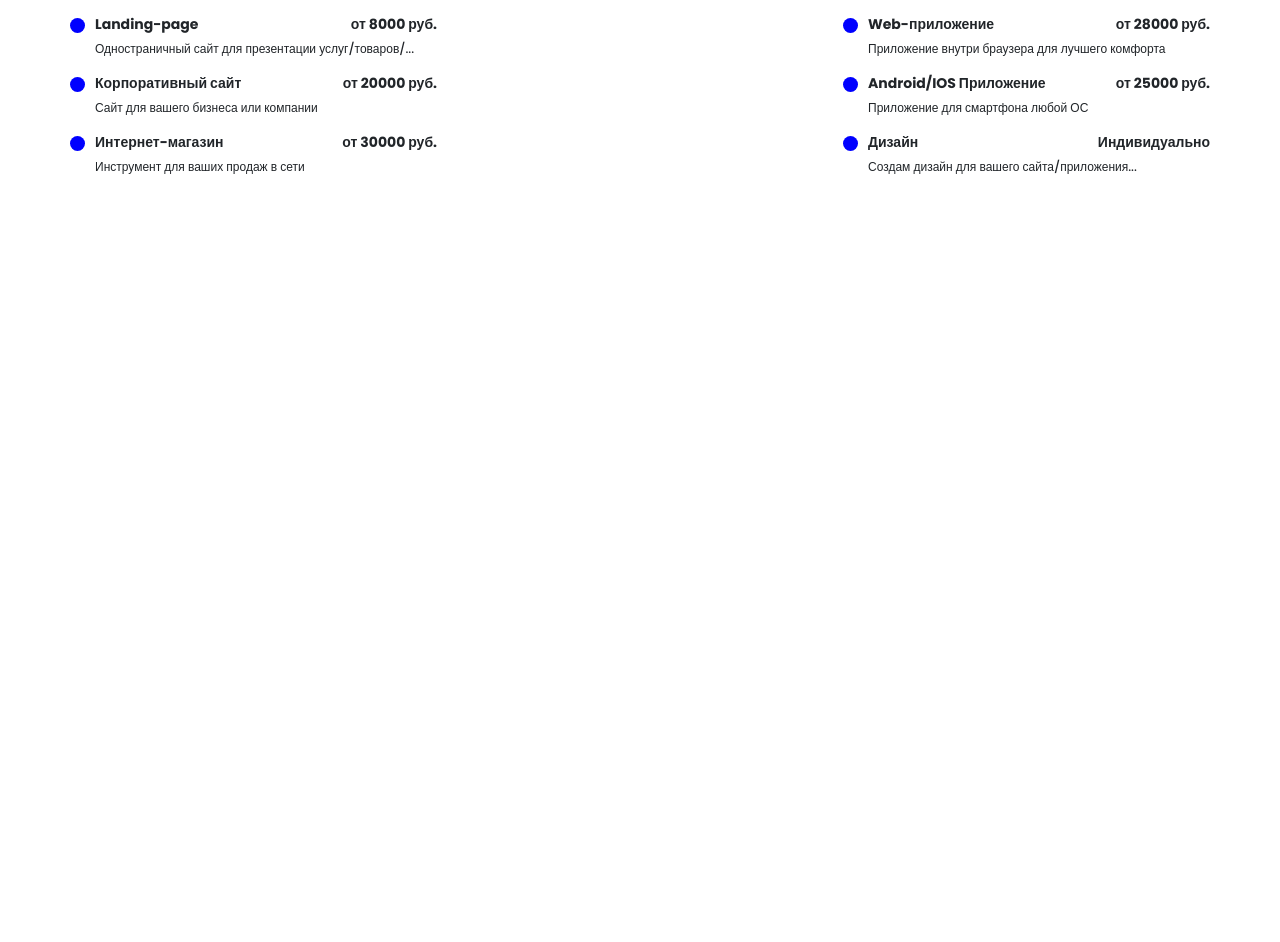
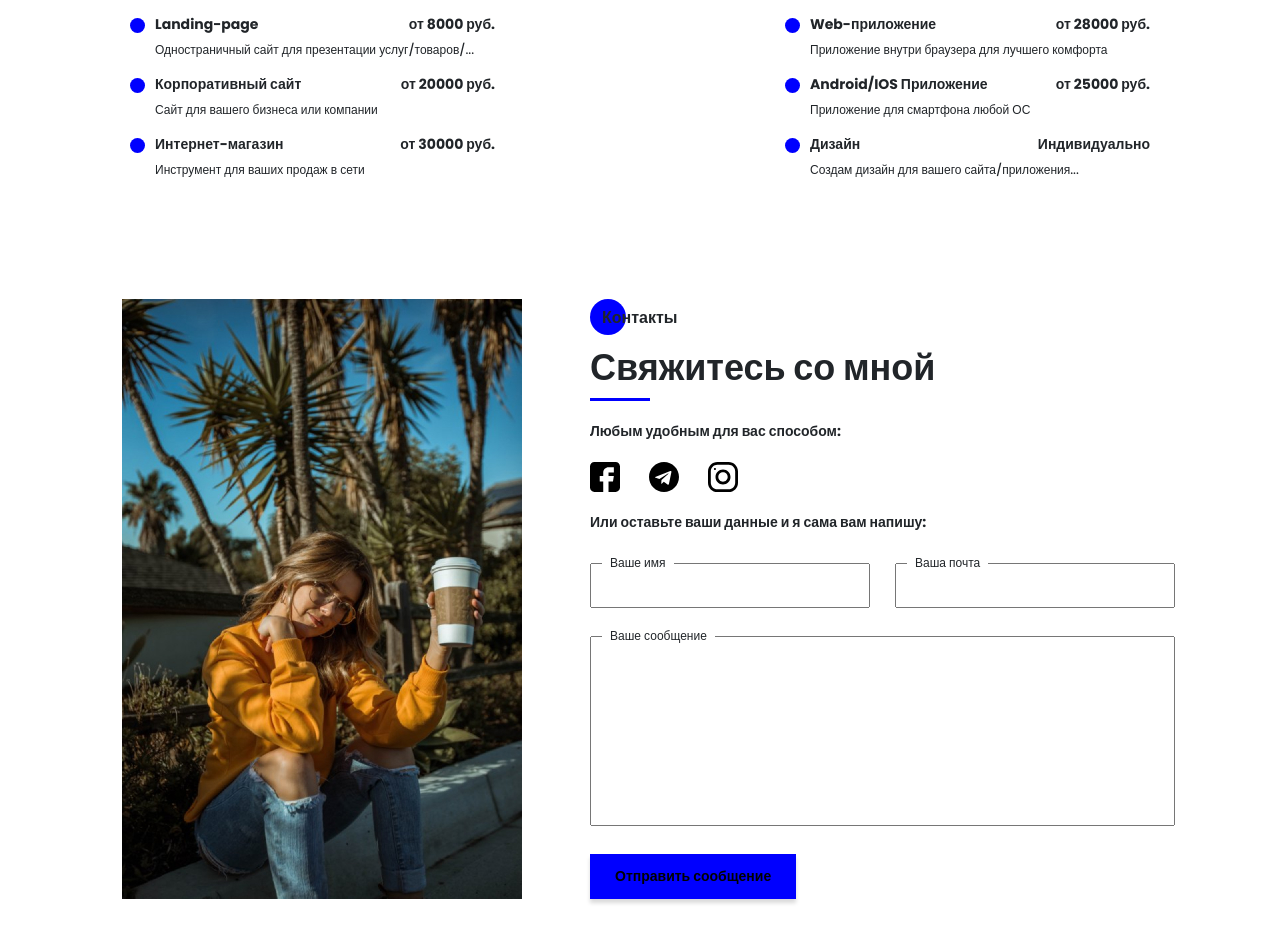
Before and after one commit to maxbronnikov10/portfolio, a website: page src/index.html in a window 1280 px wide. Shown: the part 4420-5362 px from the top of the page. Before the commit the page ends 4699 px from the top, so only its background shows below. Drawn offline with nearby package versions, Linux system fonts and the light colour scheme; files that its build step writes are made by us from their sources; files whose address does not match are found by name.

Commit message:
add contacts section

```diff
--- a/src/index.html
+++ b/src/index.html
@@ -393,11 +393,15 @@
             <h2 class="title title_fz14 title__section-title">Прайс-лист</h2>
             <div class="divider"></div>
             <div class="price__wrapper">
-                <div class="price__column">
                 <div class="price__item">
                     <h3 class="title title_fz14">Landing-page</h3>
                     <div class="price__tag">от 8000 руб.</div>
                     <div class="price__description">Одностраничный сайт для презентации услуг/товаров/...</div>
+                </div>
+                <div class="price__item">
+                    <h3 class="title title_fz14">Web-приложение</h3>
+                    <div class="price__tag">от 28000 руб.</div>
+                    <div class="price__description">Приложение внутри браузера для лучшего комфорта</div>
                 </div>
                 <div class="price__item">
                     <h3 class="title title_fz14">Корпоративный сайт</h3>
@@ -405,27 +409,57 @@
                     <div class="price__description">Сайт для вашего бизнеса или компании</div>
                 </div>
                 <div class="price__item">
-                        <h3 class="title title_fz14">Интернет-магазин</h3>
-                        <div class="price__tag">от 30000 руб.</div>
-                        <div class="price__description">Инструмент для ваших продаж в сети</div>
-                    </div>
-                </div>
-                <div class="price__column">
-                    <div class="price__item">
-                        <h3 class="title title_fz14">Web-приложение</h3>
-                        <div class="price__tag">от 28000 руб.</div>
-                        <div class="price__description">Приложение внутри браузера для лучшего комфорта</div>
-                    </div>
-                    <div class="price__item">
                     <h3 class="title title_fz14">Android/IOS Приложение</h3>
                     <div class="price__tag">от 25000 руб.</div>
                     <div class="price__description">Приложение для смартфона любой ОС</div>
                 </div>
                 <div class="price__item">
+                    <h3 class="title title_fz14">Интернет-магазин</h3>
+                    <div class="price__tag">от 30000 руб.</div>
+                    <div class="price__description">Инструмент для ваших продаж в сети</div>
+                </div>
+
+
+
+                <div class="price__item">
                     <h3 class="title title_fz14">Дизайн</h3>
                     <div class="price__tag">Индивидуально</div>
                     <div class="price__description">Создам дизайн для вашего сайта/приложения...</div>
                 </div>
+
+            </div>
+        </div>
+    </section>
+    <section class="contacts">
+        <div class="container">
+            <div class="contacts__wrapper">
+                <div class="contacts__photo"><img src="img/main_photo.jpg" alt="photo"></div>
+                <div class="contacts__description">
+                    <h2 class="title title_fz16 contacts__title">Контакты</h2>
+                    <div class="title title_fz36 contacts__subtitle">Свяжитесь со мной</div>
+                    <div class="divider"></div>
+                    <div class="title title_fz14 contacts__text">Любым удобным для вас способом:</div>
+                    <div class="contacts__social">
+                        <a class="contacts__link" href=""><img src="icons/social/facebook.svg" alt="facebook"></a>
+                        <a class="contacts__link" href=""><img src="icons/social/telegram.svg" alt="telegram"></a>
+                        <a class="contacts__link" href=""><img src="icons/social/instagram.svg" alt="instagram"></a>
+                    </div>
+                    <div class="title title_fz14 contacts__text">Или оставьте ваши данные и я сама вам напишу:</div>
+                    <form action="#" class="contacts__form">
+                        <div class="contacts__input">
+                            <input name="name" id="name" type="text">
+                            <label for="name">Ваше имя</label>
+                        </div>
+                        <div class="contacts__input">
+                            <input name="email" id="email" type="email">
+                            <label for="email">Ваша почта</label>
+                        </div>
+                        <div class="contacts__textarea">
+                            <textarea name="text" id="text"></textarea>
+                            <label for="text">Ваше сообщение</label>
+                        </div>
+                        <div><button class="contacts__btn btn">Отправить сообщение</button></div>
+                    </form>
                 </div>
             </div>
         </div>
--- /dev/null
+++ b/src/sass/blocks/_contacts.scss
@@ -0,0 +1,86 @@
+.contacts {
+    padding: 120px 0 90px 0;
+    &__wrapper {
+        padding: 0 35px 0 52px;
+        display: grid;
+        grid-template-columns: 400px 585px;
+        justify-content: space-between;
+    }
+    &__photo {
+        img {
+            width: 100%;
+        }
+    }
+    &__description {
+        padding-top: 6px;
+        .divider {
+            margin: 0;
+        }
+    }
+    &__title {
+        position: relative;
+        padding-top: 1px;
+        padding-left: 12px;
+        @include before_circle;
+    }
+    &__text,
+    &__social {
+        margin-top: 20px;
+    }
+
+    &__link {
+        margin-right: 25px;
+        img {
+            width: 30px;
+            max-width: 30px;
+            max-height: 30px;
+        }
+        [alt="facebook"] {
+            transform: rotate(90deg);
+        }
+    }
+    &__form {
+        margin-top: 30px;
+        display: grid;
+        grid-template: 45px 190px 45px / repeat(2, 280px);
+        justify-content: space-between;
+        row-gap: 28px;
+        label {
+            display: block;
+            position: absolute;
+            height: 18px;
+            padding: 0 8px;
+            background-color: #fff;
+            font-size: 12px;
+            margin-bottom: 0;
+            top: -9px;
+            left: 12px;
+        }
+    }
+    &__input {
+        position: relative;
+
+        input {
+            width: 100%;
+            height: 100%;
+            padding: 0 20px;
+            font-size: 12px;
+        }
+    }
+    &__textarea {
+        position: relative;
+        grid-column: 1/3;
+        textarea {
+            width: 100%;
+            height: 100%;
+            resize: none;
+            padding: 20px;
+            font-size: 12px;
+        }
+    }
+    &__btn {
+        border: 0;
+        font-size: 14px;
+        font-weight: bold;
+    }
+}
--- a/src/sass/blocks/_price.scss
+++ b/src/sass/blocks/_price.scss
@@ -2,20 +2,20 @@
     padding-top: 60px;
     &__wrapper {
         margin-top: 60px;
+        padding: 0 60px;
         display: grid;
-        grid-template: repeat(3, minmax(44px, auto)) / repeat(2, 367px);
-        grid-auto-rows: minmax(44px, auto);
+        grid-template: repeat(3, minmax(45px, auto)) / repeat(2, 365px);
+        grid-auto-rows: minmax(45px, auto);
+        row-gap: 15px;
         justify-content: space-between;
     }
     &__item {
         padding-left: 25px;
         position: relative;
         display: grid;
-        grid-template: repeat(2, minmax(17px, auto)) / repeat(2, minmax(57px, auto));
-        grid-auto-rows: minmax(17px, auto);
+        grid-template: repeat(2, minmax(17px, auto)) / repeat(2, auto);
         justify-content: space-between;
         row-gap: 5px;
-        margin-bottom: 15px;
         h3 {
             margin-bottom: 0;
         }
@@ -27,7 +27,7 @@
         }
     }
     &__tag {
-        text-align: right;
+        justify-self: end;
         font-size: 14px;
         line-height: 21px;
         font-weight: bold;
--- a/src/sass/style.scss
+++ b/src/sass/style.scss
@@ -32,3 +32,4 @@
 @import "blocks/skills";
 @import "blocks/portfolio";
 @import "blocks/price";
+@import "blocks/contacts";
```
Also changed, not shown: dist/css/style.min.css, dist/index.html. Lines whose indentation alone changed are shown as unchanged.
